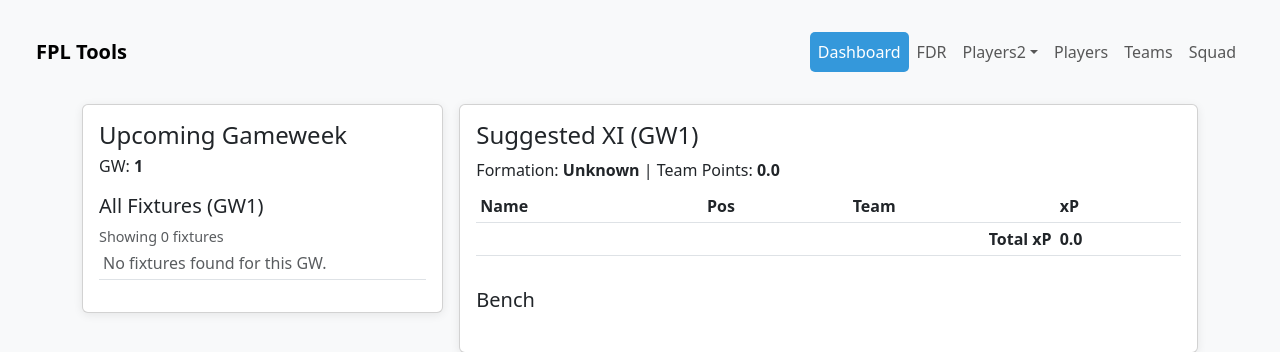
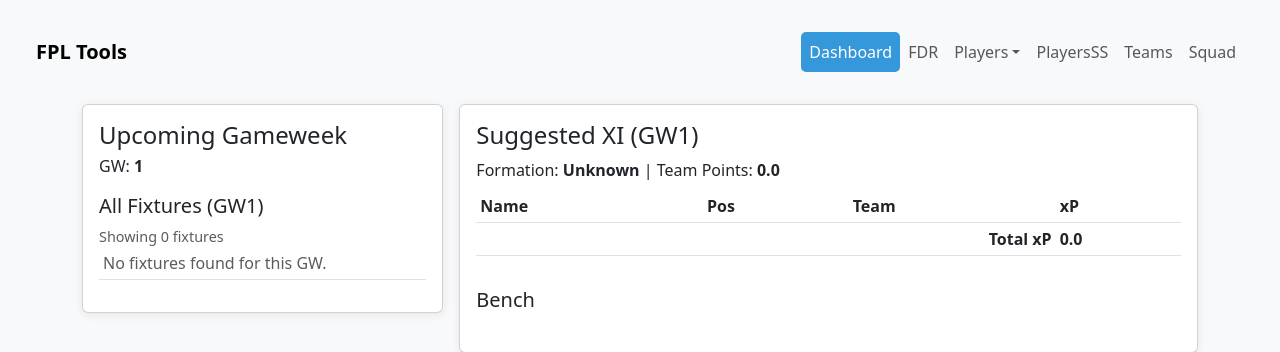
Before and after one commit to oos/FPL2, a Flask app: page / in a window 1280 px wide. Shown: the top 352 px of the page. Run offline with Flask 3, Linux system fonts and the light colour scheme; data that the repository does not hold is empty.

Commit message:
Navbar: rename Players2→Players, Players→PlayersSS in main menu

```diff
--- a/templates/_navbar.html
+++ b/templates/_navbar.html
@@ -5,16 +5,16 @@
       <a class="nav-link {{ 'active' if request.path == '/' else '' }}" href="/">Dashboard</a>
       <a class="nav-link {{ 'active' if request.path.startswith('/fdr') else '' }}" href="/fdr">FDR</a>
       <div class="nav-item dropdown">
-        <a class="nav-link dropdown-toggle {{ 'active' if request.path.startswith('/players2') or request.path.startswith('/players') or request.path.startswith('/watchlist') else '' }}" href="/players2" id="players2Dropdown" role="button" data-bs-toggle="dropdown" aria-expanded="false">Players2</a>
+        <a class="nav-link dropdown-toggle {{ 'active' if request.path.startswith('/players2') or request.path.startswith('/players') or request.path.startswith('/watchlist') else '' }}" href="/players2" id="players2Dropdown" role="button" data-bs-toggle="dropdown" aria-expanded="false">Players</a>
         <ul class="dropdown-menu" aria-labelledby="players2Dropdown">
-          <li><a class="dropdown-item {{ 'active' if request.path == '/players2' else '' }}" href="/players2">Players2</a></li>
+          <li><a class="dropdown-item {{ 'active' if request.path == '/players2' else '' }}" href="/players2">Players</a></li>
           <li><a class="dropdown-item {{ 'active' if request.path == '/players' else '' }}" href="/players">All</a></li>
           <li><a class="dropdown-item {{ 'active' if request.path == '/players/individual' else '' }}" href="/players/individual">Individual</a></li>
           <li><hr class="dropdown-divider"></li>
           <li><a class="dropdown-item {{ 'active' if request.path == '/watchlist' else '' }}" href="/watchlist">Watchlist</a></li>
         </ul>
       </div>
-      <a class="nav-link {{ 'active' if request.path == '/players' else '' }}" href="/players">Players</a>
+      <a class="nav-link {{ 'active' if request.path == '/players' else '' }}" href="/players">PlayersSS</a>
       <a class="nav-link {{ 'active' if request.path == '/teams' or request.path.startswith('/team/') else '' }}" href="/teams">Teams</a>
       <a class="nav-link {{ 'active' if request.path.startswith('/squad') else '' }}" href="/squad">Squad</a>
     </div>
```
